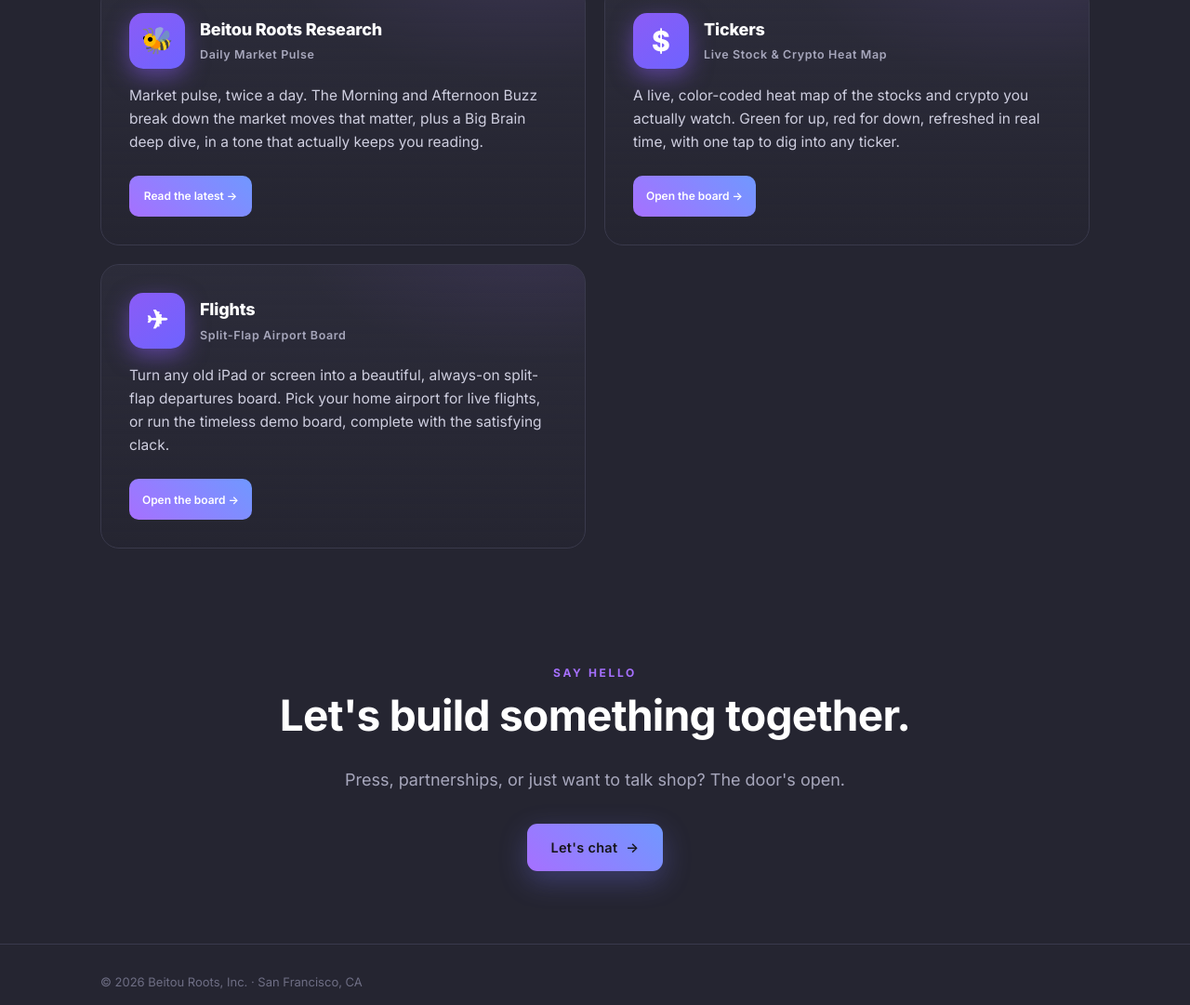
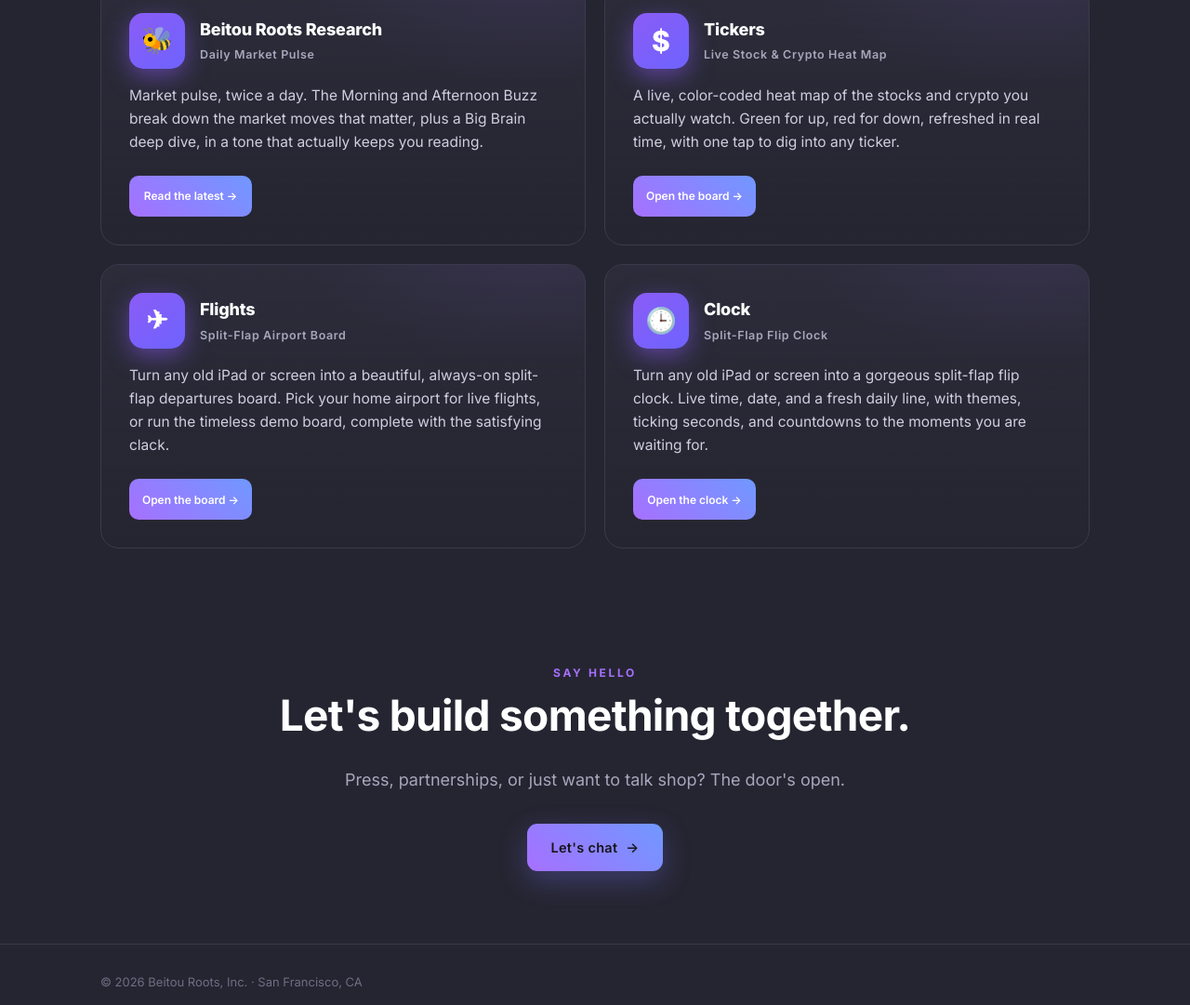
Before and after one commit to beitouroots/beitouroots-landing, a plain HTML site: page index.html in a window 1280 px wide. Shown: the part 866-1947 px from the top of the page at 93% size. Drawn offline with Linux system fonts and the light colour scheme.

Commit message:
Add files via upload

```diff
--- a/index.html
+++ b/index.html
@@ -4,7 +4,7 @@
 <meta charset="UTF-8" />
 <meta name="viewport" content="width=device-width, initial-scale=1.0" />
 <title>Beitou Roots, Inc. | An independent app studio</title>
-<meta name="description" content="Beitou Roots is an independent San Francisco app studio building daily habits people love, makers of DailyT, Best Trivia Bars, Tickers, and Flights." />
+<meta name="description" content="Beitou Roots is an independent San Francisco app studio building daily habits people love, makers of DailyT, Best Trivia Bars, Tickers, Flights, and Clock." />
 <link rel="preconnect" href="https://fonts.googleapis.com" />
 <link rel="preconnect" href="https://fonts.gstatic.com" crossorigin />
 <link href="https://fonts.googleapis.com/css2?family=Inter:wght@200;300;400;500;600;700;800&display=swap" rel="stylesheet" />
@@ -84,8 +84,8 @@
     background:linear-gradient(180deg,var(--card),#26263275);overflow:hidden;transition:transform .25s,border-color .25s,box-shadow .25s}
   .card::before{content:"";position:absolute;inset:0;opacity:.5;background:var(--accent-glow);pointer-events:none}
   .card:hover{transform:translateY(-4px);box-shadow:0 24px 60px rgba(0,0,0,.35)}
-  .card.dailyt:hover,.card.btb:hover,.card.research:hover,.card.tickers:hover,.card.fleet:hover{border-color:var(--purple)}
-  .card.dailyt,.card.btb,.card.research,.card.tickers,.card.fleet{--accent-glow:radial-gradient(420px 220px at 88% -10%,rgba(166,112,255,.20),transparent 60%)}
+  .card.dailyt:hover,.card.btb:hover,.card.research:hover,.card.tickers:hover,.card.fleet:hover,.card.clock:hover{border-color:var(--purple)}
+  .card.dailyt,.card.btb,.card.research,.card.tickers,.card.fleet,.card.clock{--accent-glow:radial-gradient(420px 220px at 88% -10%,rgba(166,112,255,.20),transparent 60%)}
   .ptop{display:flex;align-items:center;gap:16px;position:relative}
   .tile{width:60px;height:60px;border-radius:15px;display:flex;align-items:center;justify-content:center;
     font-weight:800;font-size:30px;flex-shrink:0}
@@ -94,6 +94,7 @@
   .tile.r{background:linear-gradient(140deg,#8B5CF6,#6E63FF);color:#fff;box-shadow:0 8px 24px rgba(139,92,246,.5);font-size:28px}
   .tile.k{background:linear-gradient(140deg,#8B5CF6,#6E63FF);color:#fff;box-shadow:0 8px 24px rgba(139,92,246,.5);font-size:30px}
   .tile.f{background:linear-gradient(140deg,#8B5CF6,#6E63FF);color:#fff;box-shadow:0 8px 24px rgba(139,92,246,.5);font-size:28px}
+  .tile.c{background:linear-gradient(140deg,#8B5CF6,#6E63FF);color:#fff;box-shadow:0 8px 24px rgba(139,92,246,.5);font-size:27px}
   .pname{font-size:18px;font-weight:800;letter-spacing:-.01em;color:#fff}
   .card.research .pname{white-space:nowrap}
   .pcat{font-size:12.5px;font-weight:600;letter-spacing:.05em;color:var(--muted);margin-top:3px}
@@ -231,6 +232,22 @@
             <a class="mini mini-brand" href="https://flights.beitouroots.com" target="_blank" rel="noopener">Open the board →</a>
           </div>
         </div>
+
+        <!-- CLOCK -->
+        <div class="card clock">
+          <a class="card-link" href="https://clock.beitouroots.com" target="_blank" rel="noopener" aria-label="Visit Clock"></a>
+          <div class="ptop">
+            <div class="tile c">🕒</div>
+            <div>
+              <div class="pname">Clock</div>
+              <div class="pcat">Split-Flap Flip Clock</div>
+            </div>
+          </div>
+          <p class="pdesc">Turn any old iPad or screen into a gorgeous split-flap flip clock. Live time, date, and a fresh daily line, with themes, ticking seconds, and countdowns to the moments you are waiting for.</p>
+          <div class="pbtns">
+            <a class="mini mini-brand" href="https://clock.beitouroots.com" target="_blank" rel="noopener">Open the clock →</a>
+          </div>
+        </div>
       </div>
 
     </div>
```
